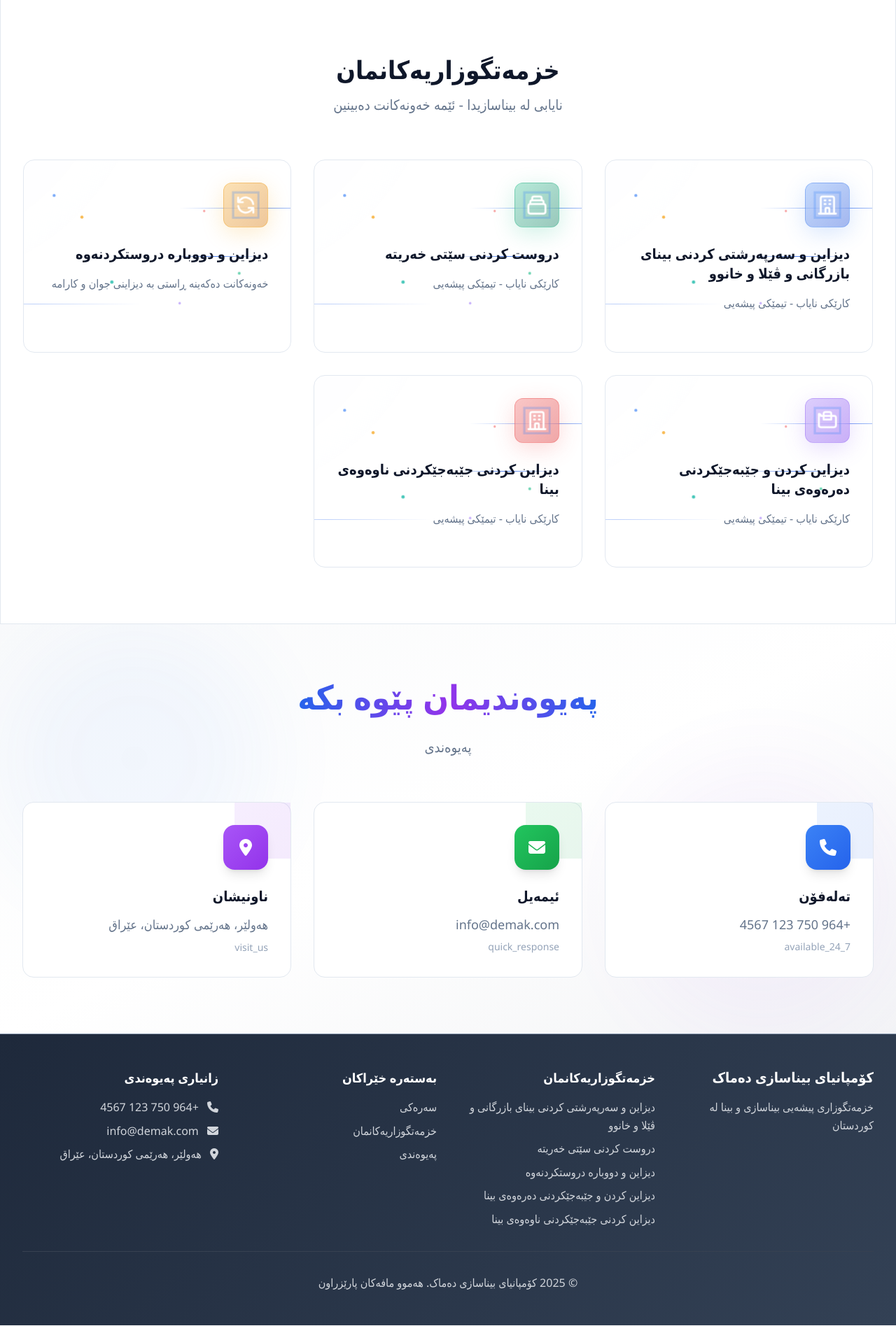
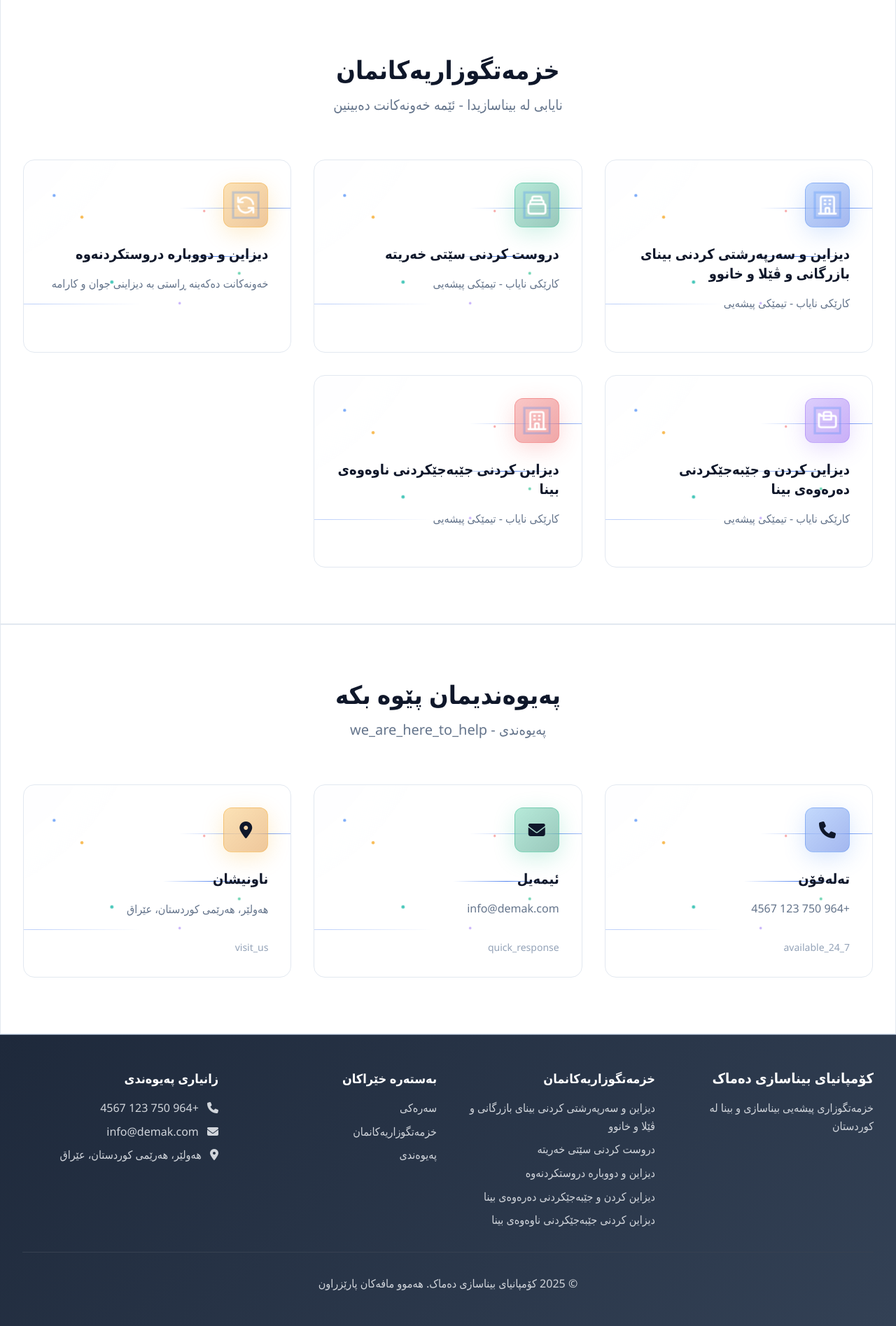
Before and after one commit to Rawezh0894/demak, a PHP site: page / in a window 1280 px wide. Shown: the part 867-2762 px from the top of the page at 70% size. Run offline with PHP 8.4, Linux system fonts and the light colour scheme; data comes from the database, SQL or seed files in the repository; data that the repository does not hold is empty; some libraries are stand-ins or nearby versions; some web fonts are replaced.

Commit message:
گۆڕانکاریە نوێیەکان

```diff
--- a/pages/public/sections/contact.php
+++ b/pages/public/sections/contact.php
@@ -85,79 +85,133 @@
 }
 ?>
 <!-- Contact Section -->
-<section id="contact" class="py-20 bg-gradient-to-br from-gray-50 via-white to-gray-100 dark:from-gray-900 dark:via-gray-800 dark:to-gray-900 relative overflow-hidden">
-    <!-- Decorative Background Elements -->
-    <div class="absolute inset-0 opacity-5 dark:opacity-10">
-        <div class="absolute top-0 left-0 w-96 h-96 bg-blue-500 rounded-full blur-3xl"></div>
-        <div class="absolute bottom-0 right-0 w-96 h-96 bg-purple-500 rounded-full blur-3xl"></div>
-    </div>
-
-    <div class="max-w-7xl mx-auto px-4 sm:px-6 lg:px-8 relative z-10">
+<section id="contact" class="py-20 bg-white dark:bg-gray-800">
+    <div class="max-w-7xl mx-auto px-4 sm:px-6 lg:px-8">
         <div class="text-center mb-16">
-            <div class="inline-block mb-4">
-                <span class="text-4xl md:text-5xl font-extrabold bg-gradient-to-r from-blue-600 via-purple-600 to-blue-600 dark:from-blue-400 dark:via-purple-400 dark:to-blue-400 bg-clip-text text-transparent">
+            <h2 class="text-3xl md:text-4xl font-bold text-gray-900 dark:text-white mb-4">
                 <?php echo t('get_in_touch'); ?>
-                </span>
-            </div>
-            <p class="text-xl text-gray-600 dark:text-gray-300 max-w-2xl mx-auto mt-4">
-                <?php echo t('contact_us'); ?>
+            </h2>
+            <p class="text-xl text-gray-600 dark:text-gray-300 max-w-2xl mx-auto">
+                <?php echo t('contact_us'); ?> - <?php echo t('we_are_here_to_help') ?? 'We are here to help'; ?>
             </p>
         </div>
 
         <div class="grid grid-cols-1 md:grid-cols-2 lg:grid-cols-3 gap-8">
             <!-- Phone Card -->
-            <div class="group relative bg-white dark:bg-gray-800 rounded-2xl p-8 shadow-lg hover:shadow-2xl transition-all duration-300 transform hover:-translate-y-2 border border-gray-100 dark:border-gray-700">
-                <div class="absolute top-0 right-0 w-20 h-20 bg-gradient-to-br from-blue-500 to-blue-600 rounded-bl-3xl opacity-10 group-hover:opacity-20 transition-opacity"></div>
-                <div class="relative z-10">
-                    <div class="w-16 h-16 bg-gradient-to-br from-blue-500 to-blue-600 rounded-2xl flex items-center justify-center mb-6 transform group-hover:scale-110 transition-transform duration-300 shadow-lg">
-                        <i class="fas fa-phone text-white text-2xl"></i>
+            <div class="service-card group contact-phone-card" style="cursor: pointer;">
+                <!-- Floating Particles -->
+                <div class="floating-particles">
+                    <div class="particle"></div>
+                    <div class="particle"></div>
+                    <div class="particle"></div>
+                    <div class="particle"></div>
+                    <div class="particle"></div>
+                    <div class="particle"></div>
                 </div>
-                    <h3 class="text-xl font-bold text-gray-900 dark:text-white mb-3"><?php echo t('phone'); ?></h3>
-                    <p class="text-gray-600 dark:text-gray-300 text-lg mb-2">
+
+                <!-- Animated Lines -->
+                <div class="animated-lines">
+                    <div class="line"></div>
+                    <div class="line"></div>
+                    <div class="line"></div>
+                </div>
+
+                <div class="service-icon">
+                    <i class="fas fa-phone text-2xl"></i>
+                </div>
+                <h3 class="service-title">
+                    <?php echo t('phone'); ?>
+                </h3>
+                <p class="service-description">
                     <a href="tel:<?php echo str_replace([' ', '-', '(', ')'], '', $contact_phone); ?>" class="hover:text-blue-600 dark:hover:text-blue-400 transition-colors">
                         <?php echo htmlspecialchars($contact_phone); ?>
                     </a>
-                    </p>
                     <?php if (!empty($contact_phone_2)): ?>
-                    <p class="text-gray-600 dark:text-gray-300 text-lg mb-2">
+                    <br>
                     <a href="tel:<?php echo str_replace([' ', '-', '(', ')'], '', $contact_phone_2); ?>" class="hover:text-blue-600 dark:hover:text-blue-400 transition-colors">
                         <?php echo htmlspecialchars($contact_phone_2); ?>
                     </a>
+                    <?php endif; ?>
                 </p>
-                    <?php endif; ?>
-                    <p class="text-gray-500 dark:text-gray-400 text-sm"><?php echo t('available_24_7') ?? 'Available 24/7'; ?></p>
+                <p class="text-gray-500 dark:text-gray-400 text-sm mt-2"><?php echo t('available_24_7') ?? 'Available 24/7'; ?></p>
+                <div class="service-arrow">
+                    <svg class="w-5 h-5" fill="none" stroke="currentColor" viewBox="0 0 24 24">
+                        <path stroke-linecap="round" stroke-linejoin="round" stroke-width="2" d="M17 8l4 4m0 0l-4 4m4-4H3"></path>
+                    </svg>
                 </div>
             </div>
 
             <!-- Email Card -->
-            <div class="group relative bg-white dark:bg-gray-800 rounded-2xl p-8 shadow-lg hover:shadow-2xl transition-all duration-300 transform hover:-translate-y-2 border border-gray-100 dark:border-gray-700">
-                <div class="absolute top-0 right-0 w-20 h-20 bg-gradient-to-br from-green-500 to-green-600 rounded-bl-3xl opacity-10 group-hover:opacity-20 transition-opacity"></div>
-                <div class="relative z-10">
-                    <div class="w-16 h-16 bg-gradient-to-br from-green-500 to-green-600 rounded-2xl flex items-center justify-center mb-6 transform group-hover:scale-110 transition-transform duration-300 shadow-lg">
-                        <i class="fas fa-envelope text-white text-2xl"></i>
+            <div class="service-card group contact-email-card" style="cursor: pointer;">
+                <!-- Floating Particles -->
+                <div class="floating-particles">
+                    <div class="particle"></div>
+                    <div class="particle"></div>
+                    <div class="particle"></div>
+                    <div class="particle"></div>
+                    <div class="particle"></div>
+                    <div class="particle"></div>
                 </div>
-                    <h3 class="text-xl font-bold text-gray-900 dark:text-white mb-3"><?php echo t('email'); ?></h3>
-                    <p class="text-gray-600 dark:text-gray-300 text-lg mb-2 break-all">
+
+                <!-- Animated Lines -->
+                <div class="animated-lines">
+                    <div class="line"></div>
+                    <div class="line"></div>
+                    <div class="line"></div>
+                </div>
+
+                <div class="service-icon">
+                    <i class="fas fa-envelope text-2xl"></i>
+                </div>
+                <h3 class="service-title">
+                    <?php echo t('email'); ?>
+                </h3>
+                <p class="service-description break-all">
                     <a href="mailto:<?php echo htmlspecialchars($contact_email); ?>" class="hover:text-green-600 dark:hover:text-green-400 transition-colors">
                         <?php echo htmlspecialchars($contact_email); ?>
                     </a>
                 </p>
-                    <p class="text-gray-500 dark:text-gray-400 text-sm"><?php echo t('quick_response') ?? 'Quick Response'; ?></p>
+                <p class="text-gray-500 dark:text-gray-400 text-sm mt-2"><?php echo t('quick_response') ?? 'Quick Response'; ?></p>
+                <div class="service-arrow">
+                    <svg class="w-5 h-5" fill="none" stroke="currentColor" viewBox="0 0 24 24">
+                        <path stroke-linecap="round" stroke-linejoin="round" stroke-width="2" d="M17 8l4 4m0 0l-4 4m4-4H3"></path>
+                    </svg>
                 </div>
             </div>
 
             <!-- Address Card -->
-            <div class="group relative bg-white dark:bg-gray-800 rounded-2xl p-8 shadow-lg hover:shadow-2xl transition-all duration-300 transform hover:-translate-y-2 border border-gray-100 dark:border-gray-700 md:col-span-2 lg:col-span-1">
-                <div class="absolute top-0 right-0 w-20 h-20 bg-gradient-to-br from-purple-500 to-purple-600 rounded-bl-3xl opacity-10 group-hover:opacity-20 transition-opacity"></div>
-                <div class="relative z-10">
-                    <div class="w-16 h-16 bg-gradient-to-br from-purple-500 to-purple-600 rounded-2xl flex items-center justify-center mb-6 transform group-hover:scale-110 transition-transform duration-300 shadow-lg">
-                        <i class="fas fa-map-marker-alt text-white text-2xl"></i>
+            <div class="service-card group contact-address-card" style="cursor: pointer;">
+                <!-- Floating Particles -->
+                <div class="floating-particles">
+                    <div class="particle"></div>
+                    <div class="particle"></div>
+                    <div class="particle"></div>
+                    <div class="particle"></div>
+                    <div class="particle"></div>
+                    <div class="particle"></div>
                 </div>
-                    <h3 class="text-xl font-bold text-gray-900 dark:text-white mb-3"><?php echo t('address'); ?></h3>
-                    <p class="text-gray-600 dark:text-gray-300 text-lg leading-relaxed">
+
+                <!-- Animated Lines -->
+                <div class="animated-lines">
+                    <div class="line"></div>
+                    <div class="line"></div>
+                    <div class="line"></div>
+                </div>
+
+                <div class="service-icon">
+                    <i class="fas fa-map-marker-alt text-2xl"></i>
+                </div>
+                <h3 class="service-title">
+                    <?php echo t('address'); ?>
+                </h3>
+                <p class="service-description leading-relaxed">
                     <?php echo htmlspecialchars($display_address); ?>
                 </p>
                 <p class="text-gray-500 dark:text-gray-400 text-sm mt-2"><?php echo t('visit_us') ?? 'Visit Us'; ?></p>
+                <div class="service-arrow">
+                    <svg class="w-5 h-5" fill="none" stroke="currentColor" viewBox="0 0 24 24">
+                        <path stroke-linecap="round" stroke-linejoin="round" stroke-width="2" d="M17 8l4 4m0 0l-4 4m4-4H3"></path>
+                    </svg>
                 </div>
             </div>
         </div>
```
Lines whose indentation alone changed are shown as unchanged.
